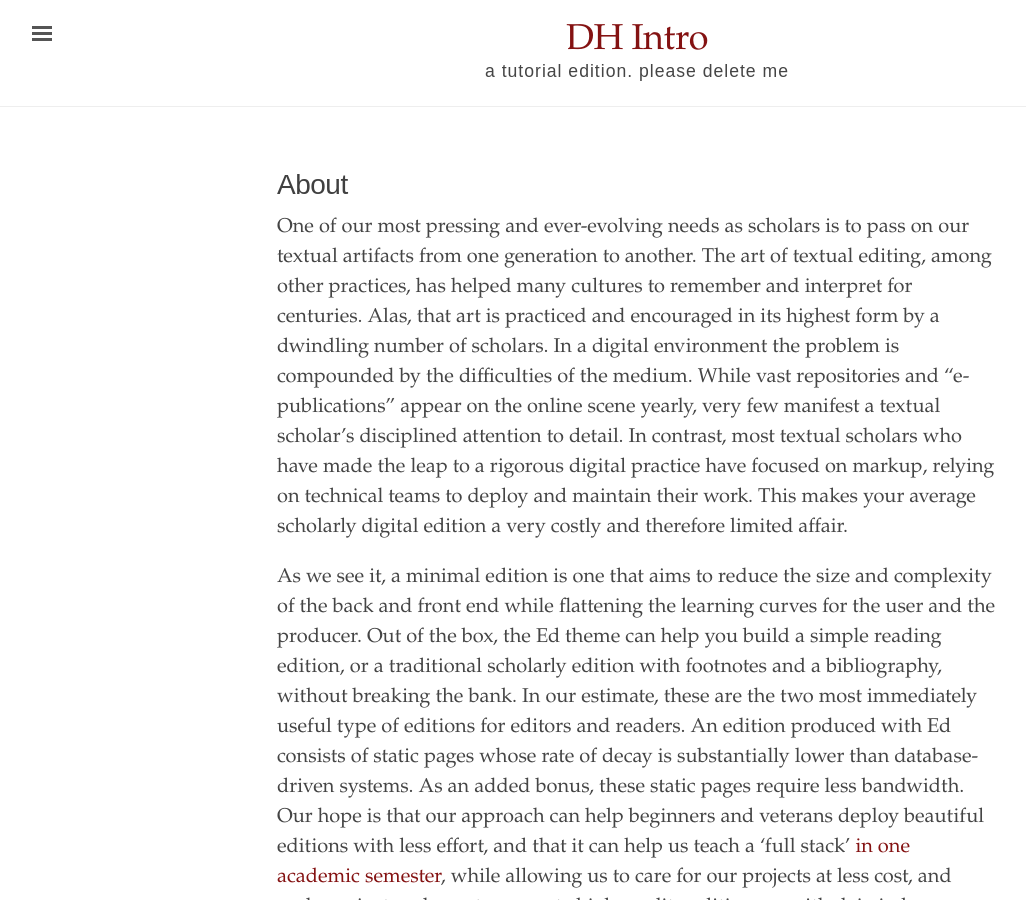
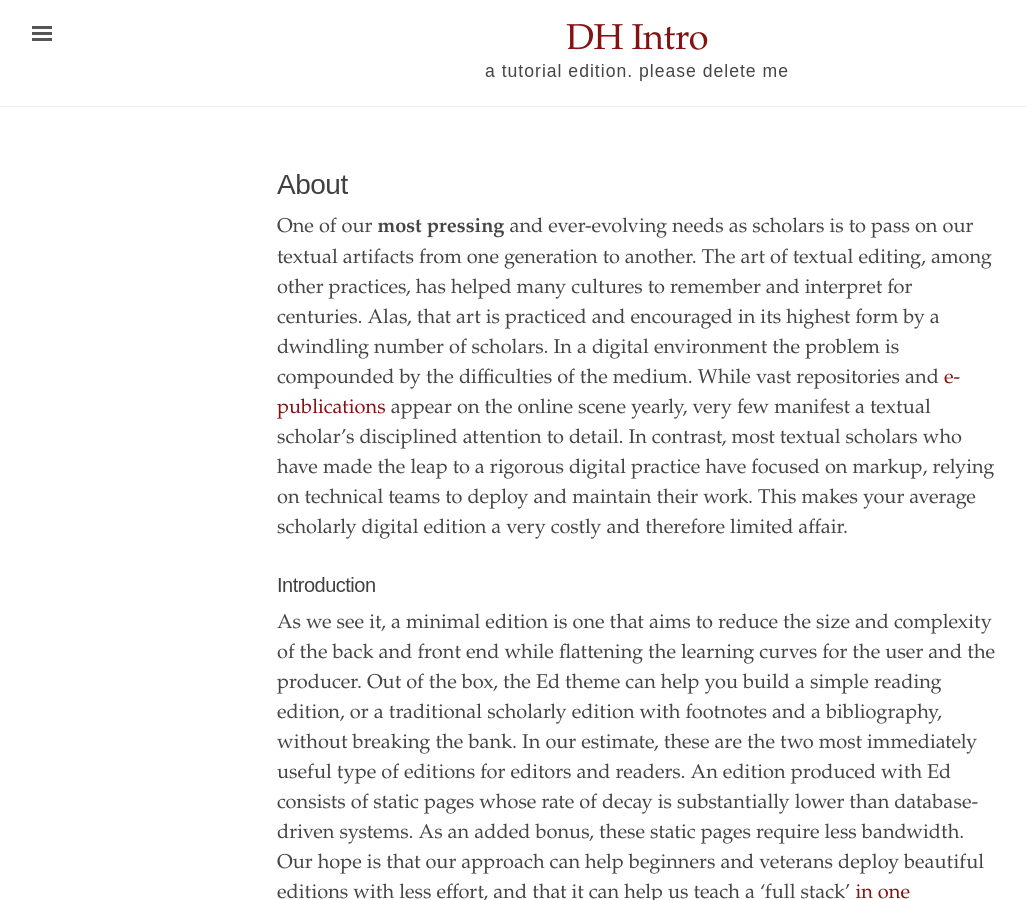
Before and after one commit to elotroalex/tutorial, a Jekyll site: the page built from about.md, in a window 1280 px wide and 900 px high. Shown: the whole window, without its empty margins (3-1029 px from the left). Built offline with Jekyll 4.4.1, drawn with Linux system fonts in a browser that asks for light colours.

Commit message:
Showed markdown examples

```diff
--- a/about.md
+++ b/about.md
@@ -3,15 +3,17 @@ layout: page
 title: About
 ---
 
-One of our most pressing and ever-evolving needs as scholars is to pass on our textual artifacts
+One of our **most pressing** and ever-evolving needs as scholars is to pass on our textual artifacts
 from one generation to another. The art of textual editing, among other practices, has helped many
 cultures to remember and interpret for centuries. Alas, that art is practiced and encouraged in its
 highest form by a dwindling number of scholars. In a digital environment the problem is compounded
-by the difficulties of the medium. While vast repositories and "e-publications" appear on the
+by the difficulties of the medium. While vast repositories and [e-publications](https://en.wikipedia.org/wiki/Electronic_publishing) appear on the
 online scene yearly, very few manifest a textual scholar's disciplined attention to detail. In
 contrast, most textual scholars who have made the leap to a rigorous digital practice have focused
 on markup, relying on technical teams to deploy and maintain their work. This makes your average
 scholarly digital edition a very costly and therefore limited affair.
+
+### Introduction
 
 As we see it, a minimal edition is one that aims to reduce the size and complexity of the back and
 front end while flattening the learning curves for the user and the producer. Out of the box, the Ed
```
